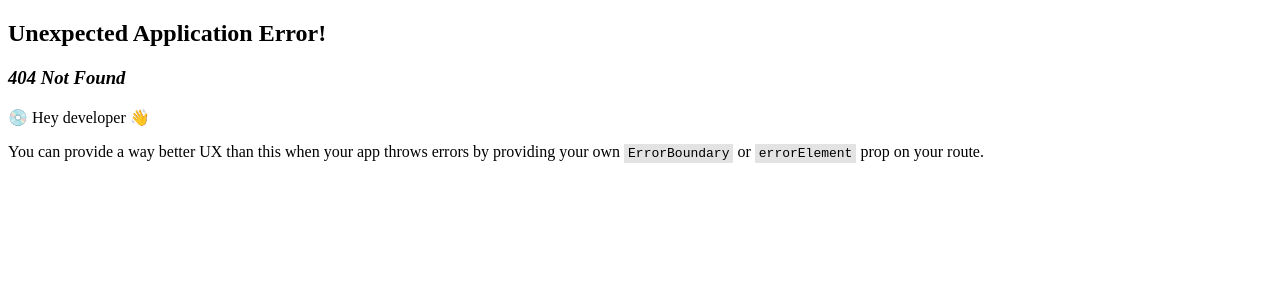
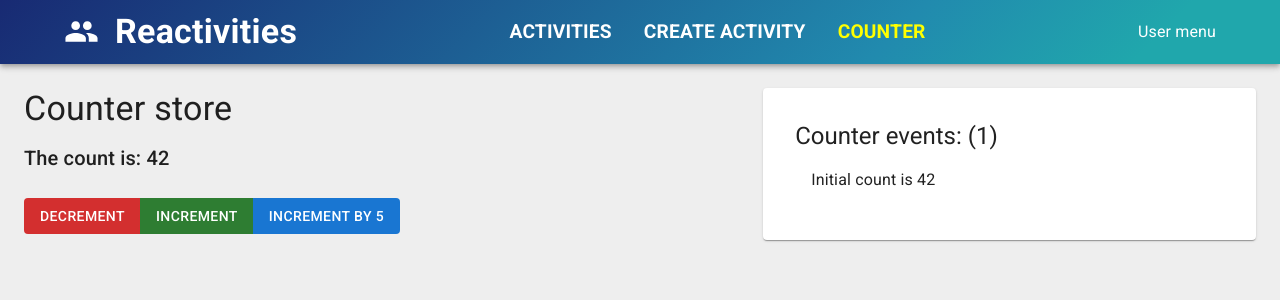
Before and after one commit to OscarVehmanen/Reactivities-V2, a React (Vite) app in the folder client/: page /counter in a window 1280 px wide. Before the commit this address had no page. Shown: the top 300 px of the page. Built offline with nearby package versions, Linux system fonts and the light colour scheme.

Commit message:
added mobx and stores

```diff
--- a/client/package.json
+++ b/client/package.json
@@ -19,6 +19,8 @@
     "@tanstack/react-query-devtools": "^5.66.5",
     "axios": "^1.7.9",
     "date-fns": "^4.1.0",
+    "mobx": "^6.13.6",
+    "mobx-react-lite": "^4.1.0",
     "react": "^19.0.0",
     "react-calendar": "^5.1.0",
     "react-dom": "^19.0.0",
--- a/client/src/app/layouts/NavBar.tsx
+++ b/client/src/app/layouts/NavBar.tsx
@@ -6,11 +6,15 @@
   Container,
   MenuItem,
   Typography,
+  LinearProgress,
 } from "@mui/material";
 import { NavLink } from "react-router";
 import MenuItemLink from "../shared/components/MenuItemLink";
+import { useStore } from "../../lib/hooks/useStore";
+import { Observer } from "mobx-react-lite";
 
 export default function NavBar() {
+  const { uiStore } = useStore();
   return (
     <Box sx={{ flexGrow: 1 }}>
       <AppBar
@@ -18,6 +22,7 @@
         sx={{
           backgroundImage:
             "linear-gradient(135deg, #182a73 0%, #218aae 69%, #20a7ac 89%)",
+            position: "relative"
         }}
       >
         <Container maxWidth="xl">
@@ -37,10 +42,27 @@
             <Box sx={{ display: "flex" }}>
               <MenuItemLink to="/activities">Activities</MenuItemLink>
               <MenuItemLink to="/createActivity">Create Activity</MenuItemLink>
+              <MenuItemLink to="/counter">Counter</MenuItemLink>
             </Box>
             <MenuItem>User menu</MenuItem>
           </Toolbar>
         </Container>
+        <Observer>
+          {() =>
+            uiStore.isLoading ? (
+              <LinearProgress
+                color="secondary"
+                sx={{
+                  position: "absolute",
+                  bottom: 0,
+                  left: 0,
+                  right: 0,
+                  height: 4,
+                }}
+              />
+            ) : null
+          }
+        </Observer>
       </AppBar>
     </Box>
   );
--- a/client/src/app/router/Routes.tsx
+++ b/client/src/app/router/Routes.tsx
@@ -4,6 +4,7 @@
 import ActivityDashboard from "../../features/activities/dashboard/ActivityDashboard";
 import ActivityForm from "../../features/activities/form/ActivityForm";
 import ActivityDetailPage from "../../features/activities/details/ActivityDetailPage";
+import Counter from "../../features/counter/Counter";
 
 export const router = createBrowserRouter([
   {
@@ -15,6 +16,7 @@
         {path: "activities/:id", element: <ActivityDetailPage />},
         {path: "createActivity", element: <ActivityForm key={"create"}/>},
         {path: "manage/:id", element: <ActivityForm />},
+        {path: "counter", element: <Counter />},
     ]
   },
 ]);
--- /dev/null
+++ b/client/src/features/counter/Counter.tsx
@@ -0,0 +1,52 @@
+import { Box, Button, ButtonGroup, List, ListItem, Paper, Typography } from "@mui/material";
+import { useStore } from "../../lib/hooks/useStore";
+import { observer } from "mobx-react-lite";
+
+const Counter = observer(function Counter() {
+  const { counterStore } = useStore();
+  return (
+    <Box display="flex" justifyContent="space-between">
+      <Box sx={{width: "60%"}}>
+        <Typography variant="h4" gutterBottom>
+          {counterStore.title}
+        </Typography>
+        <Typography variant="h6">The count is: {counterStore.count}</Typography>
+        <ButtonGroup sx={{ mt: 3 }}>
+          <Button
+            onClick={() => counterStore.decrement()}
+            variant="contained"
+            color="error"
+          >
+            Decrement
+          </Button>
+          <Button
+            onClick={() => counterStore.increment()}
+            variant="contained"
+            color="success"
+          >
+            Increment
+          </Button>
+          <Button
+            onClick={() => counterStore.increment(5)}
+            variant="contained"
+            color="primary"
+          >
+            Increment by 5
+          </Button>
+        </ButtonGroup>
+      </Box>
+      <Paper sx={{width: "40%", p: 4}}>
+        <Typography variant="h5">
+          Counter events: ({counterStore.eventCount})
+        </Typography>
+        <List>
+          {counterStore.events.map((event, index) => (
+            <ListItem key={index}>{event}</ListItem>
+          ))}
+        </List>
+      </Paper>
+    </Box>
+  );
+});
+
+export default Counter;
--- a/client/src/lib/api/agent.ts
+++ b/client/src/lib/api/agent.ts
@@ -1,4 +1,5 @@
 import axios from "axios";
+import { store } from "../stores/store";
 
 const sleep = (delay: number) => {
   return new Promise((resolve) => {
@@ -7,7 +8,12 @@
 };
 
 const agent = axios.create({
-  baseURL: import.meta.env.VITE_API_URL
+  baseURL: import.meta.env.VITE_API_URL,
+});
+
+agent.interceptors.request.use((config) => {
+  store.uiStore.isBusy();
+  return config;
 });
 
 agent.interceptors.response.use(async (response) => {
@@ -17,6 +23,8 @@
   } catch (error) {
     console.log(error);
     return Promise.reject(error);
+  } finally {
+    store.uiStore.isIdle();
   }
 });
 
--- a/client/src/lib/hooks/useActivities.ts
+++ b/client/src/lib/hooks/useActivities.ts
@@ -1,24 +1,28 @@
 import { useMutation, useQuery, useQueryClient } from "@tanstack/react-query";
 import agent from "../api/agent";
+import { useLocation } from "react-router";
 
 export const useActivities = (id?: string) => {
   const queryClient = useQueryClient();
+  const location = useLocation();
+
   const { data: activities, isPending } = useQuery({
     queryKey: ["activities"],
     queryFn: async () => {
       const response = await agent.get<Activity[]>("/activities");
       return response.data;
     },
+    enabled: !id && location.pathname === "/activities"
   });
 
-  const {data: activity, isLoading: isLoadingActivity} = useQuery({
+  const { data: activity, isLoading: isLoadingActivity } = useQuery({
     queryKey: ["activities", id],
     queryFn: async () => {
       const response = await agent.get<Activity>(`activities/${id}`);
       return response.data;
     },
-    enabled: !!id
-  })
+    enabled: !!id,
+  });
 
   const updateActivity = useMutation({
     mutationFn: async (activity: Activity) => {
@@ -61,6 +65,6 @@
     createActivity,
     deleteActivity,
     activity,
-    isLoadingActivity
+    isLoadingActivity,
   };
 };
--- /dev/null
+++ b/client/src/lib/hooks/useStore.ts
@@ -0,0 +1,6 @@
+import { useContext } from "react";
+import { StoreContext } from "../stores/store";
+
+export function useStore() {
+    return useContext(StoreContext);
+}
--- /dev/null
+++ b/client/src/lib/stores/counterStore.ts
@@ -0,0 +1,27 @@
+import { makeAutoObservable } from "mobx";
+
+export default class CounterStore {
+  title = "Counter store";
+  count = 42;
+  events: string[] = [
+    `Initial count is ${this.count}`
+  ]
+
+  constructor() {
+    makeAutoObservable(this);
+  }
+
+  increment = (amount = 1) => {
+    this.count += amount;
+    this.events.push(`Incremented by ${amount} - count is now ${this.count}`);
+  };
+
+  decrement = (amount = 1) => {
+    this.count -= amount;
+    this.events.push(`Decremented by ${amount} - count is now ${this.count}`);
+  };
+
+  get eventCount() {
+    return this.events.length;
+  }
+}
--- /dev/null
+++ b/client/src/lib/stores/store.ts
@@ -0,0 +1,15 @@
+import { createContext } from "react";
+import CounterStore from "./counterStore";
+import { UIStore } from "./uiStore";
+
+interface Store {
+    counterStore: CounterStore,
+    uiStore: UIStore
+}
+
+export const store: Store = {
+    counterStore: new CounterStore(),
+    uiStore: new UIStore()
+}
+
+export const StoreContext = createContext(store);
--- /dev/null
+++ b/client/src/lib/stores/uiStore.ts
@@ -0,0 +1,17 @@
+import { makeAutoObservable } from "mobx";
+
+export class UIStore {
+  isLoading = false;
+
+  constructor() {
+    makeAutoObservable(this);
+  }
+
+  isBusy() {
+    this.isLoading = true;
+  }
+
+  isIdle() {
+    this.isLoading = false;
+  }
+}
--- a/client/src/main.tsx
+++ b/client/src/main.tsx
@@ -9,14 +9,17 @@
 import { ReactQueryDevtools } from "@tanstack/react-query-devtools";
 import { RouterProvider } from "react-router";
 import { router } from "./app/router/Routes";
+import { store, StoreContext } from "./lib/stores/store";
 
 const queryClient = new QueryClient();
 
 createRoot(document.getElementById("root")!).render(
   <StrictMode>
-    <QueryClientProvider client={queryClient}>
-      <ReactQueryDevtools />
-      <RouterProvider router={router} />
-    </QueryClientProvider>
+    <StoreContext.Provider value={store}>
+      <QueryClientProvider client={queryClient}>
+        <ReactQueryDevtools />
+        <RouterProvider router={router} />
+      </QueryClientProvider>
+    </StoreContext.Provider>
   </StrictMode>
 );
```
Also changed, not shown: 1 other file (tests, documents, lock files or other folders).
